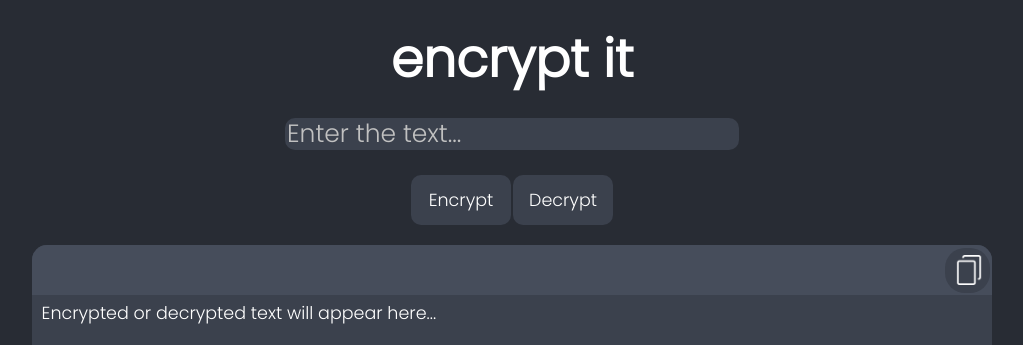
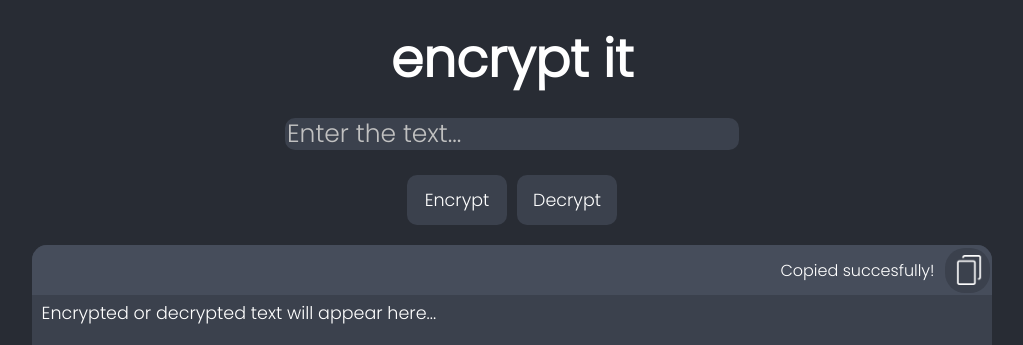
Before and after one commit to eliks-ind/encrypt_it, a React (Create React App) app: page / in a window 1280 px wide. Both pictures are taken after a click on the button 1095 px from the left and 270 px from the top of the page. Shown: the top 345 px of the page, without its empty margins (128-1151 px from the left). Built offline with nearby package versions, Linux system fonts and the light colour scheme.

Commit message:
Some UI fixes

```diff
--- a/src/App.css
+++ b/src/App.css
@@ -17,17 +17,13 @@
   background-color: #3b414d;
 }
 
-#root {
+body {
   height: 100vh;
-}
-
-.App {
+  background-color: #282c34;
   text-align: center;
   justify-content: center;
   align-items: center;
   font-family: 'Poppins', sans-serif;
-  height: 100%;
-  background-color: #282c34;
 }
 
 .App-header {
@@ -46,7 +42,6 @@
 }
 
 .main {
-  background-color: #282c34;
   color: white;
   padding-top: 10px;
 }
@@ -93,10 +88,11 @@
   height: 50px;
   background-color: #3b414d;
   color: white;
-  margin-right: 1px;
+  margin-right: 5px;
   font-size: 17.5px;
   border: 0;
   border-radius: 10px;
+  cursor: pointer;
 }
 
 .decrypt_button {
@@ -106,10 +102,11 @@
   height: 50px;
   background-color: #3b414d;
   color: white;
-  margin-left: 1px;
+  margin-left: 5px;
   font-size: 17.5px;
   border: 0;
   border-radius: 10px;
+  cursor: pointer;
 }
 
 .text_output_container {
@@ -119,7 +116,7 @@
   margin-left: auto;
   margin-right: auto;
   margin-top: 20px;
-  min-height: 500px;
+  min-height: 30vh;
 }
 
 .copy_panel {
@@ -130,6 +127,7 @@
   border-top-right-radius: 15px;
   border-top-left-radius: 15px;
   vertical-align: middle;
+  display: flex;
 }
 
 .copy_btn {
@@ -141,6 +139,7 @@
   border: 0;
   margin-top: 2.5px;
   margin-right: 2.5px;
+  cursor: pointer;
 }
 
 .copy_img {
@@ -148,6 +147,12 @@
   float: right;
 }
 
+.isCopied {
+  display: none;
+  margin: auto 0;
+  margin-right: 10px;
+  padding: 0;
+}
 .text_output {
   text-align: left;
   min-height: 450px;
@@ -157,16 +162,15 @@
   margin-left: auto;
   margin-right: auto;
   margin-bottom: auto;
-
 }
 
 .p_output {
   margin: 0;
   font-size: 17.5px;
-  display: flex;
-  overflow: scroll;
   height: 100%;
   width: 100%;
+  white-space: pre-wrap;
+  word-wrap: break-word;
 }
 
 
--- a/src/App.js
+++ b/src/App.js
@@ -15,6 +15,7 @@ function App() {
       result_array.push(b);
     }
     document.getElementsByClassName("p_output")[0].innerText = result_array.join('');
+    document.getElementsByClassName('isCopied')[0].style.display = "none";
   }
 
   const decrypt = () => {
@@ -26,12 +27,13 @@ function App() {
       result_array.push(b);
     }
     document.getElementsByClassName("p_output")[0].innerText = result_array.join('');
+    document.getElementsByClassName('isCopied')[0].style.display = "none";
   }
 
   const copy = () => {
     let text_output = document.getElementsByClassName("p_output")[0].innerText;
     navigator.clipboard.writeText(text_output);
-    alert("Copied succesfully!");
+    document.getElementsByClassName('isCopied')[0].style.display = "block";
   }
 
   return (
@@ -51,13 +53,13 @@ function App() {
       <div className="text_output_container">
 
         <div className="copy_panel">
+        <p className='isCopied'>Copied succesfully!</p>
         <button className="copy_btn" onClick={copy}><img src={logo_copy} className="copy_img" alt="copy" /></button>
         </div>
 
         <div className="text_output">
           <p className="p_output">Encrypted or decrypted text will appear here...</p>
         </div>
-
       </div>
       </main>
 
@@ -65,10 +67,9 @@ function App() {
       <h5 className="made_using">Made using</h5>
       <div className="made_using_icons">
         <img src={logo_html} className="html" alt="html" />
-        <img src={logo_css} className="css" alt="html" />
+        <img src={logo_css} className="css" alt="css" />
         <img src={logo_js} className="js" alt="js" />
         <img src={logo_react} className="React" alt="react" />
-
       </div>
       </footer>
 
```
Also changed, not shown: 1 other file (tests, documents, lock files or other folders).
